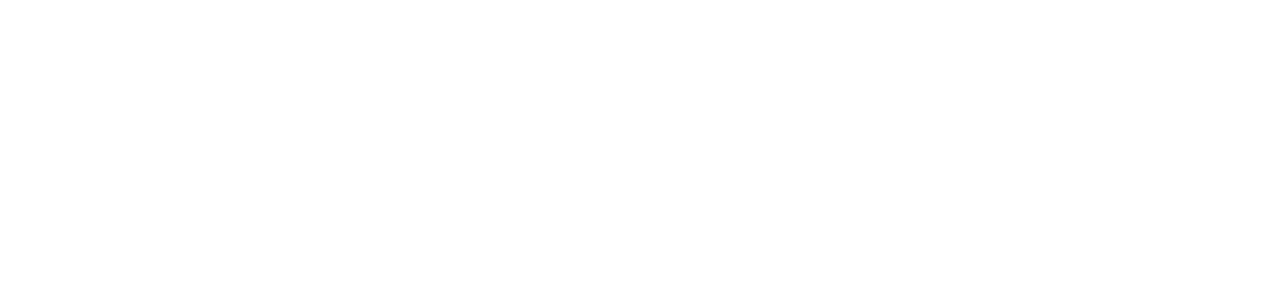
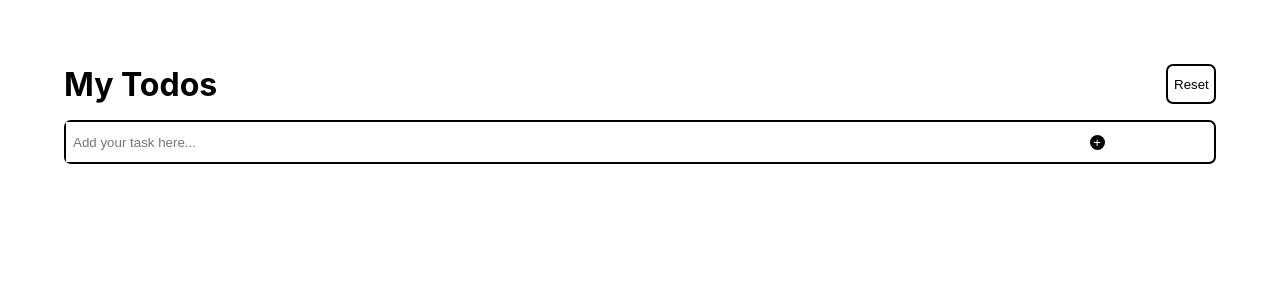
Before and after one commit to nikko-r/MyTodos-react-test, a React (Create React App) app: page / in a window 1280 px wide. Shown: the top 300 px of the page. Built offline with nearby package versions, Linux system fonts and the light colour scheme.

Commit message:
Added basic scss for top section and search bar

```diff
--- a/src/App.jsx
+++ b/src/App.jsx
@@ -5,7 +5,15 @@
 import "./App.scss";
 
 function App() {
-  return <div className="App"></div>;
+  return (
+    <div className="App">
+      <div className="top-section">
+        <h1 className="top-section__title">My Todos</h1>
+        <button className="top-section__reset-button">Reset</button>
+      </div>
+      <SearchBar></SearchBar>
+    </div>
+  );
 }
 
 export default App;
--- a/src/App.scss
+++ b/src/App.scss
@@ -0,0 +1,22 @@
+body {
+    padding: 5%;
+    height: 100vh;
+}
+
+.top-section {
+    display: flex;
+    justify-content: space-between;
+    align-items: stretch;
+    height: 40px;
+    margin-bottom: 1rem;
+    .top-section__title {
+        line-height: 0;
+        font-size: 2rem;
+    }
+    .top-section__reset-button {
+        border-radius: 7px;
+        border: 2px solid black;
+        background-color: transparent;
+        width: 50px;
+    }
+}
--- a/src/components/SearchBar/SearchBar.jsx
+++ b/src/components/SearchBar/SearchBar.jsx
@@ -1,7 +1,18 @@
 import "./SearchBar.scss";
 
 const SearchBar = () => {
-  return <div className="search-bar"></div>;
+  return (
+    <div className="search-bar">
+      <input
+        className="search-bar__input"
+        type="text"
+        placeholder="Add your task here..."
+      ></input>
+      <button className="search-bar__add-button">
+        <div className="add-button__circle">+</div>
+      </button>
+    </div>
+  );
 };
 
 export default SearchBar;
--- a/src/components/SearchBar/SearchBar.scss
+++ b/src/components/SearchBar/SearchBar.scss
@@ -0,0 +1,31 @@
+.search-bar {
+    display: flex;
+    justify-content: center;
+    align-items: stretch;
+    height: 40px;
+    border: 2px solid black;
+    border-radius: 7px;
+    .search-bar__input {
+        // border: 2px solid black;
+        // border-right: 0px solid transparent;
+        // border-radius: 7px 0px 0px 7px;
+        border: 0px solid transparent;
+        width: 88%;
+        text-indent: 5px;
+    }
+    .search-bar__add-button {
+        width: 12%;
+        // border: 2px solid black;
+        // border-left: 0px solid transparent;
+        // border-radius: 0px 7px 7px 0px;
+        border: 0px solid transparent;
+        background-color: transparent;
+        .add-button__circle {
+            color: white;
+            margin-left: 7px;
+            background-color: black;
+            width: 15px;
+            border-radius: 50px;
+        }
+    }
+}
```
